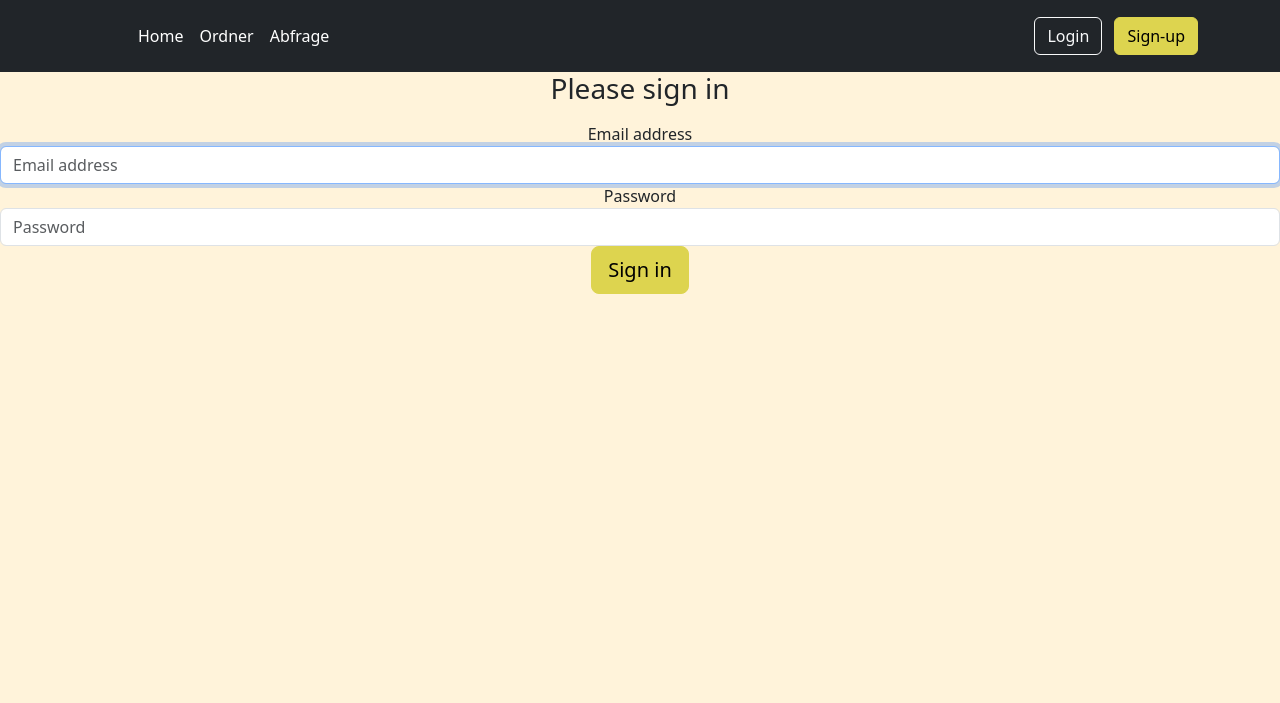
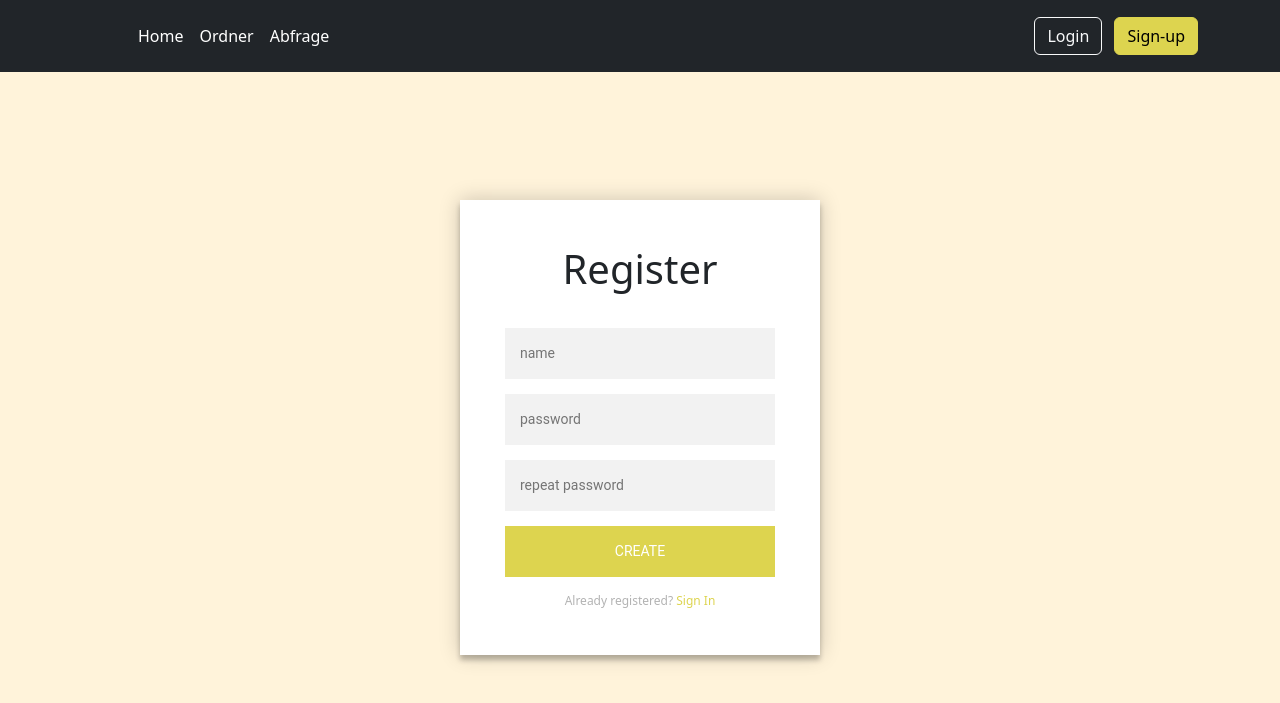
Before and after one commit to Lasseee04/Vojabeln, a PHP site: page /pages/auth/signup.html in a window 1280 px wide. Shown: the top 703 px of the page. Run offline with PHP 8.4, Linux system fonts and the light colour scheme.

Commit message:
Add files via upload

```diff
--- a/css/style.css
+++ b/css/style.css
@@ -31,7 +31,7 @@
 
 
 
-#frontformContainer {
+#frontContainer {
     position: absolute;
     top: 50%;
     left: 50%;
@@ -54,18 +54,8 @@
     padding: 10px;
 }
 
-.fixedBottomRight {
-    position: fixed;
-    bottom: 2%;
-    right: 2%;
-    transform: translate(-10%, -10%);
-}
-
-.fixedBottomMidRight {
-    position: fixed;
-    bottom: 2%;
-    right: 15%;
-    transform: translate(-10%, -10%);
+.buttonBar{
+    padding: 2%;
 }
 
 .btn-warning {
@@ -87,9 +77,9 @@
 
 
 
-
-.login-page {
-    width: 360px;
+.login-form,
+.register-form {
+    width: 100%;
     padding: 10% 0 0;
     margin: auto;
 }
@@ -148,7 +138,3 @@
     color: var(--buttonColor);
     text-decoration: none;
 }
-
-.form .register-form {
-    display: none;
-}
--- a/pages/abfrage.html
+++ b/pages/abfrage.html
@@ -59,8 +59,10 @@
 
 
    <!--rest design-->
-  <div>
-    <a href="gestartet.html" class="btn btn-outline-dark btn-warning fixedBottomRight">Start</a>
+  <div class="fixed-bottom buttonBar">
+    <div class="text-end">
+      <a href="gestartet.html" class="btn btn-outline-dark btn-warning">Start</a>
+    </div>
   </div>
 
   <table class="table table-color table-striped table-borderless table-hover">
--- a/pages/auth/signup.html
+++ b/pages/auth/signup.html
@@ -67,16 +67,20 @@
   </header>
    <!--Header Placeholde End-->
 
-   <div class="text-center table-color">
-    <form class="form-signin">
-        <h1 class="h3 mb-3 font-weight-normal">Please sign in</h1>
-        <label for="inputEmail" class="sr-only">Email address</label>
-        <input type="email" id="inputEmail" class="form-control" placeholder="Email address" required="" autofocus="">
-        <label for="inputPassword" class="sr-only">Password</label>
-        <input type="password" id="inputPassword" class="form-control" placeholder="Password" required="">
-        <button class="btn btn-lg btn-warning btn-block" type="submit">Sign in</button>
+   <div class="table-color">
+    <div class="login-form">
+    <div class="form">
+      <h1>Register</h1>
+      <form class="register-form">
+        <input type="text" placeholder="name"/>
+        <input type="password" placeholder="password"/>
+        <input type="passwordRepeat" placeholder="repeat password"/>
+        <button>create</button>
+        <p class="message">Already registered? <a href="login.html">Sign In</a></p>
       </form>
-      </div>
+    </div>
+  </div>
+  </div>
 
 
 
```
Also changed, not shown: pages/auswertung.html (+6 -2 lines), pages/auth/login.html (+8 -25 lines), pages/gestartet.html (+4 -8 lines), pages/myGroup.html (+6 -5 lines), pages/myGroups.html (+21 -12 lines).
